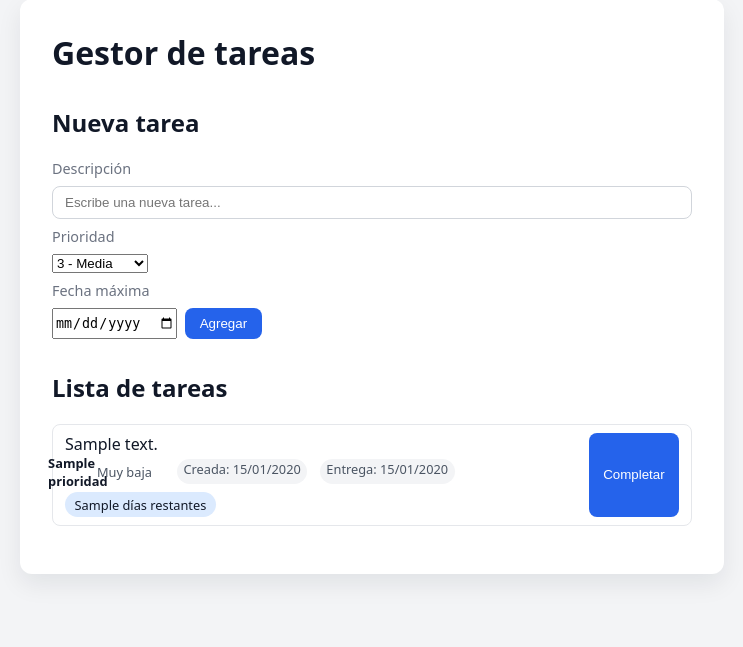
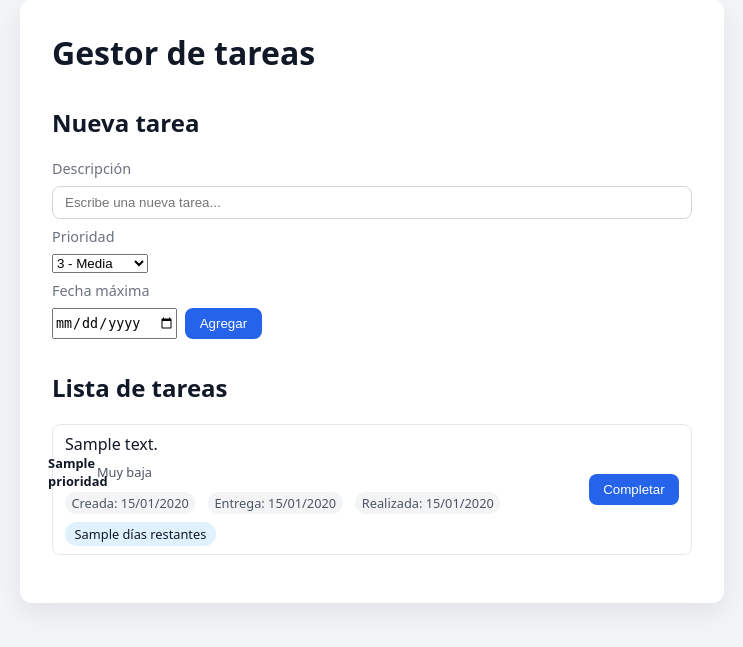
Before and after one commit to Alfox95/gestor_tareas, a Flask app: template templates/index.html in a window 1280 px wide. Shown: the part 49-696 px from the top of the page, without its empty margins (268-1011 px from the left). Run offline with Flask 3, Linux system fonts and the light colour scheme; the template is opened without the code that fills it: most values are stand-ins (such as "Sample title", 1, 10 or a date in 2020).

Commit message:
Se ajustaron pequeños cambios en cada modelo, html y style.

```diff
--- a/models.py
+++ b/models.py
@@ -12,6 +12,7 @@ class Tarea:
     prioridad: int = 3  # 1 = muy baja, 5 = urgente
     fecha_max: Optional[date] = None
     fecha_creado: datetime = field(default_factory=datetime.now)
+    fecha_realizada: Optional[datetime] = None
     tipo_tarea: Optional[str] = None
     completo: bool = False
 
--- a/router.py
+++ b/router.py
@@ -1,4 +1,4 @@
-from datetime import date
+from datetime import date, datetime
 
 from flask import Blueprint, redirect, render_template, request, url_for
 
@@ -56,5 +56,6 @@ def completar(tarea_id: int):
     for tarea in tareas:
         if tarea.id == tarea_id:
             tarea.completo = True
+            tarea.fecha_realizada = datetime.now()
             break
     return redirect(url_for("tareas.index"))
--- a/static/styles.css
+++ b/static/styles.css
@@ -68,7 +68,7 @@ button:hover {
 
 .tarea {
   display: flex;
-  align-items: stretch;
+  align-items: center;
   justify-content: space-between;
   padding: 0.5rem 0.75rem;
   border-radius: 0.5rem;
@@ -87,10 +87,15 @@ button:hover {
 
 .badge {
   font-size: 0.75rem;
-  padding: 0.1rem 0.4rem;
+  padding: 0.1rem 0.7rem;
   border-radius: 999px;
   background: #dcfce7;
   color: #166534;
+  display: inline-flex;
+  align-items: center;
+  justify-content: center;
+  min-width: 3rem;
+  text-align: center;
 }
 
 .tarea-info-principal {
@@ -179,21 +184,21 @@ button:hover {
   color: #111827;
 }
 
-/* Escala de tiempo: azul muy claro (+10 días) a rojo (0 o menos) */
+/* Escala de tiempo: azul muy claro (>10 días) a rojo (0 o menos) */
 .tiempo-muy-bajo {
-  background: #dbeafe; /* >10 días */
+  background: #e0f2fe; /* azul muy claro */
 }
 
 .tiempo-bajo {
-  background: linear-gradient(90deg, #dbeafe, #fee2e2); /* 6-10 días */
+  background: #bfdbfe; /* azul suave 6-10 días */
 }
 
 .tiempo-medio {
-  background: linear-gradient(90deg, #bfdbfe, #fecaca); /* 3-5 días */
+  background: #fecaca; /* tono intermedio 3-5 días */
 }
 
 .tiempo-alto {
-  background: #fecaca; /* 1-2 días */
+  background: #fca5a5; /* rojo más intenso 1-2 días */
 }
 
 .tiempo-critico {
--- a/templates/index.html
+++ b/templates/index.html
@@ -78,6 +78,14 @@
                           Sin fecha
                         {% endif %}
                       </span>
+                      <span class="fecha-item">
+                        Realizada:
+                        {% if tarea.fecha_realizada %}
+                          {{ tarea.fecha_realizada.strftime('%d/%m/%Y') }}
+                        {% else %}
+                          -
+                        {% endif %}
+                      </span>
                     </div>
 
                     <div class="tarea-tiempo">
```
